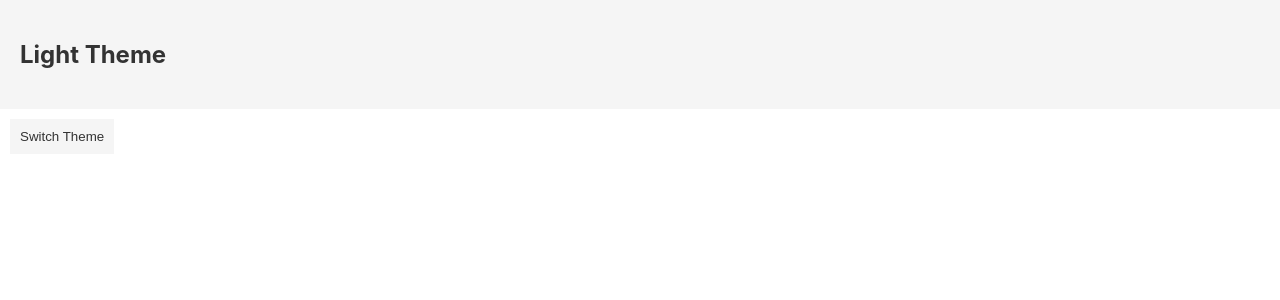
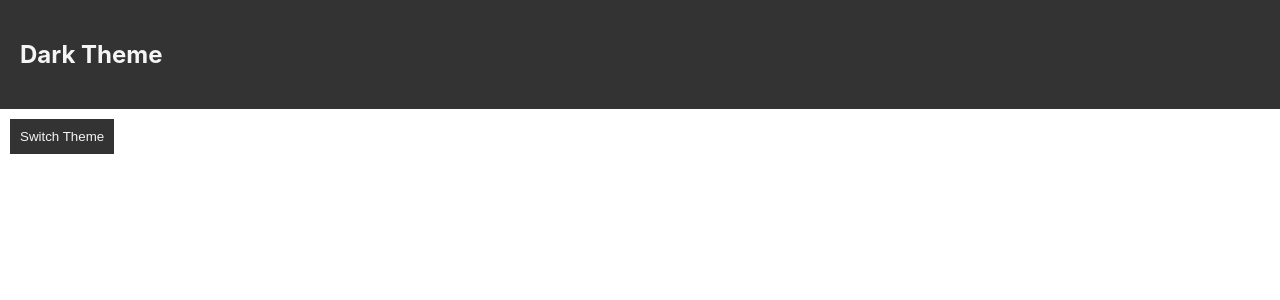
Before and after one commit to eprikhodko/react-context, a React (Create React App) app: page / in a window 1280 px wide. Shown: the top 300 px of the page. Built offline with nearby package versions, Linux system fonts and the light colour scheme.

Commit message:
Use value from ThemeContext.Provider from index.js in Button and Header components

```diff
--- a/src/Button.js
+++ b/src/Button.js
@@ -1,11 +1,15 @@
 import React, {Component} from "react"
+import ThemeContext from "./themeContext"
 
 class Button extends Component {
     render() {
+        const theme = this.context
         return (
-            <button className="light-theme">Switch Theme</button>
+            <button className={`${theme}-theme`}>Switch Theme</button>
         )
     }
 }
 
+Button.contextType = ThemeContext
+
 export default Button
--- a/src/Header.js
+++ b/src/Header.js
@@ -1,10 +1,14 @@
 import React, {Component} from "react"
+import ThemeContext from "./themeContext"
 
 class Header extends Component {
+    static contextType = ThemeContext
     render() {
+        const theme = this.context
         return (
-            <header className="light-theme">
-                <h2>Light Theme</h2>
+            <header className={`${theme}-theme`}>
+                {theme === "light" ? <h2>Light Theme</h2> : <h2>Dark Theme</h2> }
+
             </header>
         )
     }
--- a/src/index.js
+++ b/src/index.js
@@ -6,7 +6,7 @@
 import ThemeContext from "./themeContext"
 
 ReactDOM.render(
-    <ThemeContext.Provider value={"light"}>
+    <ThemeContext.Provider value={"dark"}>
         <App />
     </ThemeContext.Provider>,
     document.getElementById("root")
```
Also changed, not shown: 1 other file (tests, documents, lock files or other folders).
